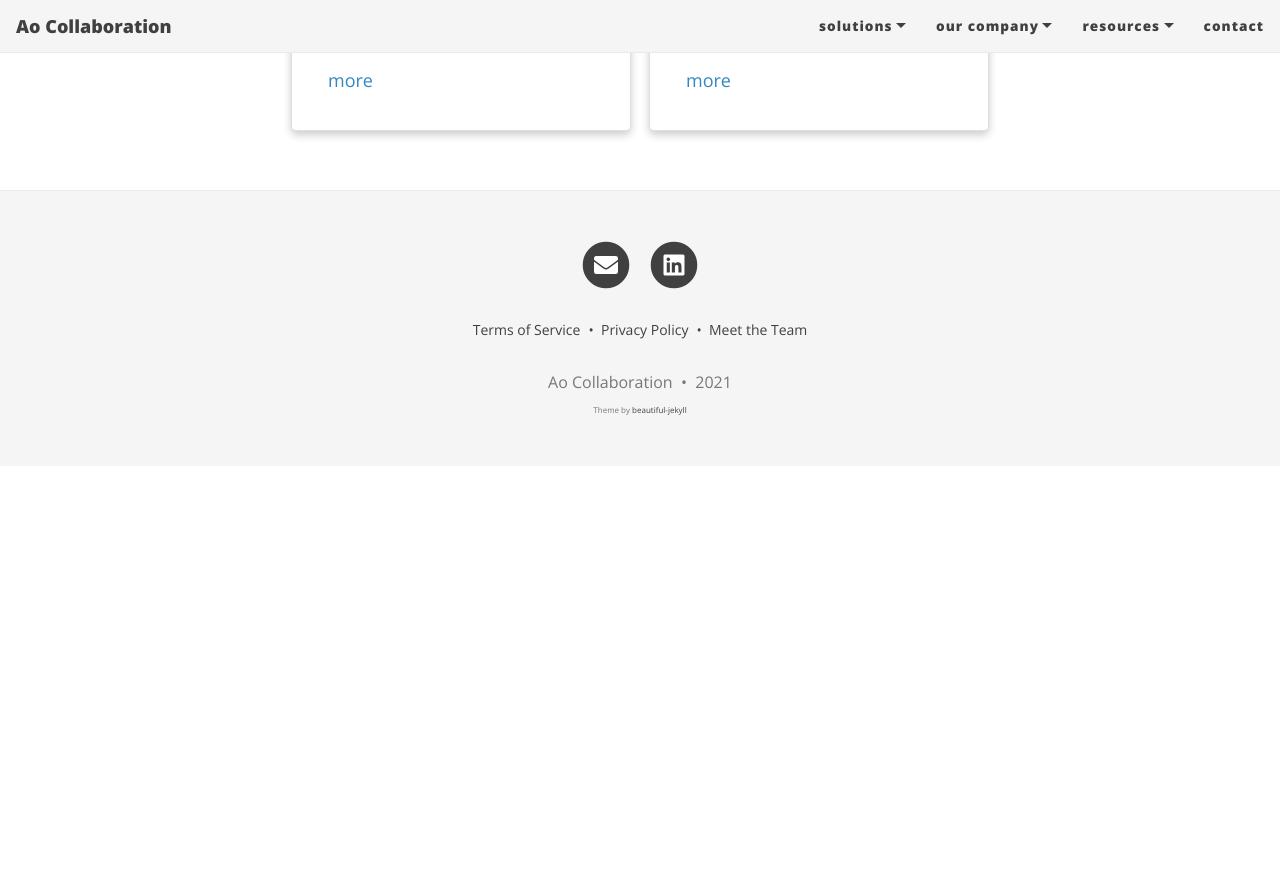
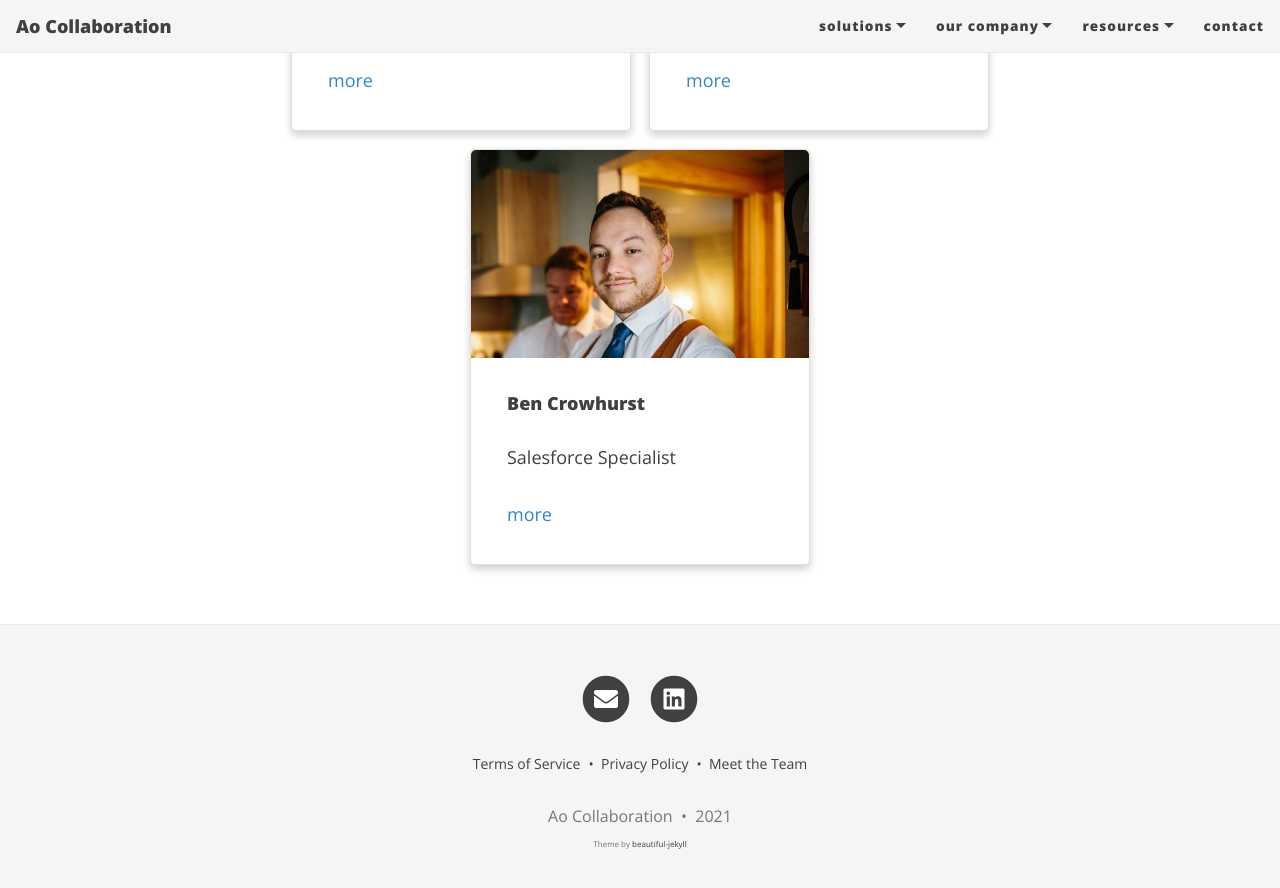
Before and after one commit to Ao-Collaboration/Ao-Collaboration.github.io, a Jekyll site: the page built from team.md, in a window 1280 px wide and 900 px high, scrolled down 940 px. Shown: the top 888 px of the window. Built offline with Jekyll 4.4.1, drawn with Linux system fonts in a browser that asks for light colours; nearby versions of some CDN libraries; comment, search, counter and statistics services are not loaded; before the commit the page ends 1406 px from its top, so only the background shows below that.

Commit message:
Add Ben to the team

```diff
--- a/team.md
+++ b/team.md
@@ -22,4 +22,14 @@ Here at Ao Collaboration, she is invested in helping improving processes and ope
 When not at work, Serena can be found initiating novices to the fine art of playing Dungeons and Dragons, cooking food and pairing it with wine, and lecturing people on what ingredients do and do not go on pizza.
 {% endcapture %}
 {% include contact-card.html img="/assets/img/Serena-website.png" name="Serena Cappellini" role="Salesforce Specialist" blurb=serena_content %}
+{% capture ben_content %}
+Ben has a broad knowledge base due to his experience in multiple different industries, being education, technology, retail, event planning, medical devices, as well as being a good dump for useless trivia information.
+<br/><br/>
+He comes with 5 years experience in the Salesforce Eco System, starting out as an in house admin and tech support. He has now decided to further this and is currently studying for his Developer Certification.
+<br/><br/>
+Something that applies both to work and outside of it is that he loves to help people and believes that a collaborative effort will make tasks go more smoothly and achieve better results.
+<br/><br/>
+He is a typical Kiwi bloke who likes to cook and does a really good steak and experiments with different food combinations which shouldn't work but do, just like him!
+{% endcapture %}
+{% include contact-card.html img="/assets/img/Ben-website.jpg" name="Ben Crowhurst" role="Salesforce Specialist" blurb=ben_content %}
 </div>
```
Also changed, not shown: Gemfile.lock, assets/img/Ben-website.jpg (added).
